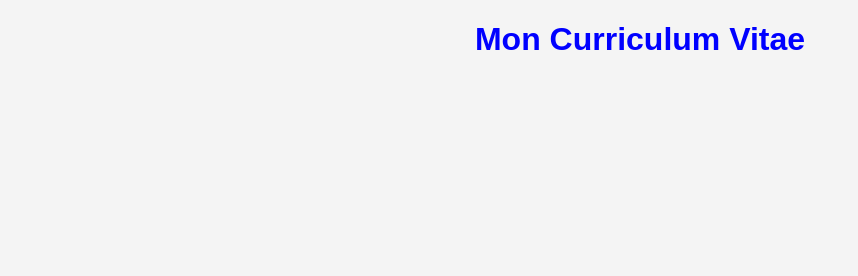
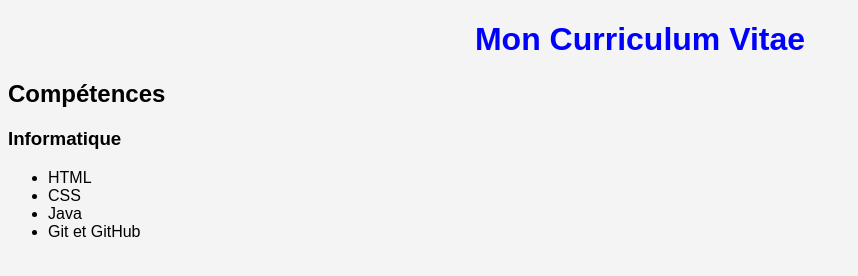
Before and after one commit to fordhil/mon-cv, a plain HTML site: page index.html in a window 1280 px wide. Shown: the whole page, without its empty margins (0-858 px from the left). Drawn offline with Linux system fonts and the light colour scheme.

Commit message:
mise en place de la section competences

```diff
--- a/index.html
+++ b/index.html
@@ -12,5 +12,17 @@
 
     <h1>Mon Curriculum Vitae</h1>
 
+    <section id="competences">
+    <h2>Compétences</h2>
+
+    <h3>Informatique</h3>
+    <ul>
+        <li>HTML</li>
+        <li>CSS</li>
+        <li>Java</li>
+        <li>Git et GitHub</li>
+    </ul>
+</section>
+
 </body>
 </html>
```
